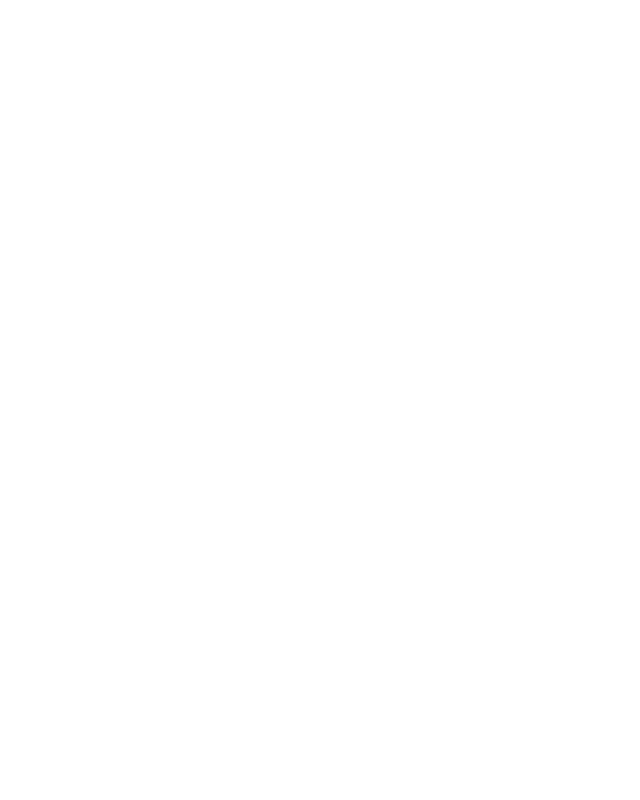
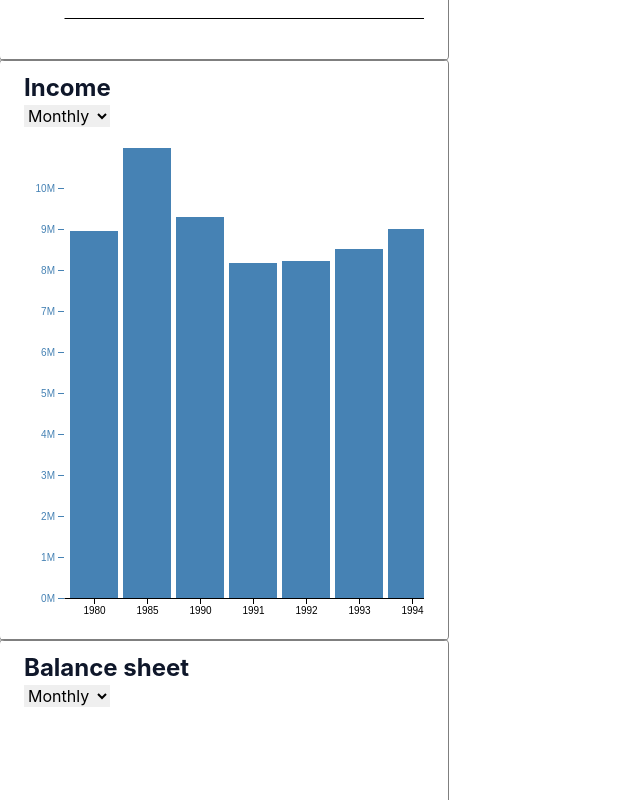
Before and after one commit to PasztorGergo/CashGlance, a Next.js app: page /charts in a window 1280 px wide. Shown: the part 600-1400 px from the top of the page, without its empty margins (0-640 px from the left). Before the commit the page ends 800 px from the top, so only its background shows below. Built offline with nearby package versions, Linux system fonts and the light colour scheme.

Commit message:
Bars 🍫

```diff
--- a/components/Barchart.tsx
+++ b/components/Barchart.tsx
@@ -3,7 +3,7 @@
 import * as d3 from "d3";
 import { NumberValue } from "d3";
 
-export default function BarChart(data: any) {
+export default function BarChart({ data }: any) {
   const ref = useD3(
     (svg: any) => {
       const height = 500;
@@ -27,8 +27,14 @@
             .axisBottom(x)
             .tickValues(
               d3
-                .ticks(d3.min(x.domain()), d3.max(x.domain()), width / 40)
-                .filter((v) => x(v) !== undefined) as Iterable<string>
+                .ticks(
+                  d3.min(x.domain()) as unknown as number,
+                  d3.max(x.domain()) as unknown as number,
+                  width / 40
+                )
+                .filter(
+                  (v) => x(v as unknown as string) !== undefined
+                ) as Iterable<string>
             )
             .tickSizeOuter(0)
         );
--- a/components/Selection.tsx
+++ b/components/Selection.tsx
@@ -4,9 +4,10 @@
 type Props = {
   children: Array<ReactElement>;
   getInterval: any;
+  className: string;
 };
 
-export default function Selection({ children, getInterval }: Props) {
+export default function Selection({ children, getInterval, className }: Props) {
   const { register, watch } = useForm();
   const intervalWatch = watch("interval");
 
@@ -15,7 +16,11 @@
   }, [intervalWatch]);
 
   return (
-    <select {...register("interval")} defaultValue="Monthly">
+    <select
+      {...register("interval")}
+      defaultValue="Monthly"
+      className={className}
+    >
       {children}
     </select>
   );
--- a/pages/charts.tsx
+++ b/pages/charts.tsx
@@ -1,4 +1,5 @@
 import React, { useEffect, useState } from "react";
+import BarChart from "../components/Barchart";
 import Card from "../components/Card";
 import Selection from "../components/Selection";
 import TitleStyle from "../styles/SignForm.module.css";
@@ -15,31 +16,45 @@
       <Card type="outlined">
         <h2 className={TitleStyle.title}>Expenses</h2>
         <div>
-          <Selection getInterval={getExpense}>
+          <Selection getInterval={getExpense} className="rounded-md">
             <option value="weekly">Weekly</option>
             <option value="Monthly">Monthly</option>
             <option value="Annually">Annually</option>
           </Selection>
+          <BarChart data={[1, 2, 3]} />
         </div>
       </Card>
       <Card type="outlined">
         <h2 className={TitleStyle.title}>Income</h2>
         <div>
-          <Selection getInterval={getIncome}>
+          <Selection getInterval={getIncome} className="rounded-md">
             <option value="weekly">Weekly</option>
             <option value="Monthly">Monthly</option>
             <option value="Annually">Annually</option>
           </Selection>
+          <BarChart
+            data={[
+              { year: 1980, efficiency: 24.3, sales: 8949000 },
+              { year: 1985, efficiency: 27.6, sales: 10979000 },
+              { year: 1990, efficiency: 28, sales: 9303000 },
+              { year: 1991, efficiency: 28.4, sales: 8185000 },
+              { year: 1992, efficiency: 27.9, sales: 8213000 },
+              { year: 1993, efficiency: 28.4, sales: 8518000 },
+              { year: 1994, efficiency: 28.3, sales: 8991000 },
+              { year: 1995, efficiency: 28.6, sales: 8620000 },
+            ]}
+          />
         </div>
       </Card>
       <Card type="outlined">
         <h2 className={TitleStyle.title}>Balance sheet</h2>
         <div>
-          <Selection getInterval={getBalance}>
+          <Selection getInterval={getBalance} className="rounded-md">
             <option value="weekly">Weekly</option>
             <option value="Monthly">Monthly</option>
             <option value="Annually">Annually</option>
           </Selection>
+          <BarChart data={[1, 2, 3]} />
         </div>
       </Card>
     </section>
--- a/styles/globals.css
+++ b/styles/globals.css
@@ -16,3 +16,7 @@
 * {
   box-sizing: border-box;
 }
+
+select {
+  @apply focus:ring-emerald-300 focus:border-transparent transition-all;
+}
```
